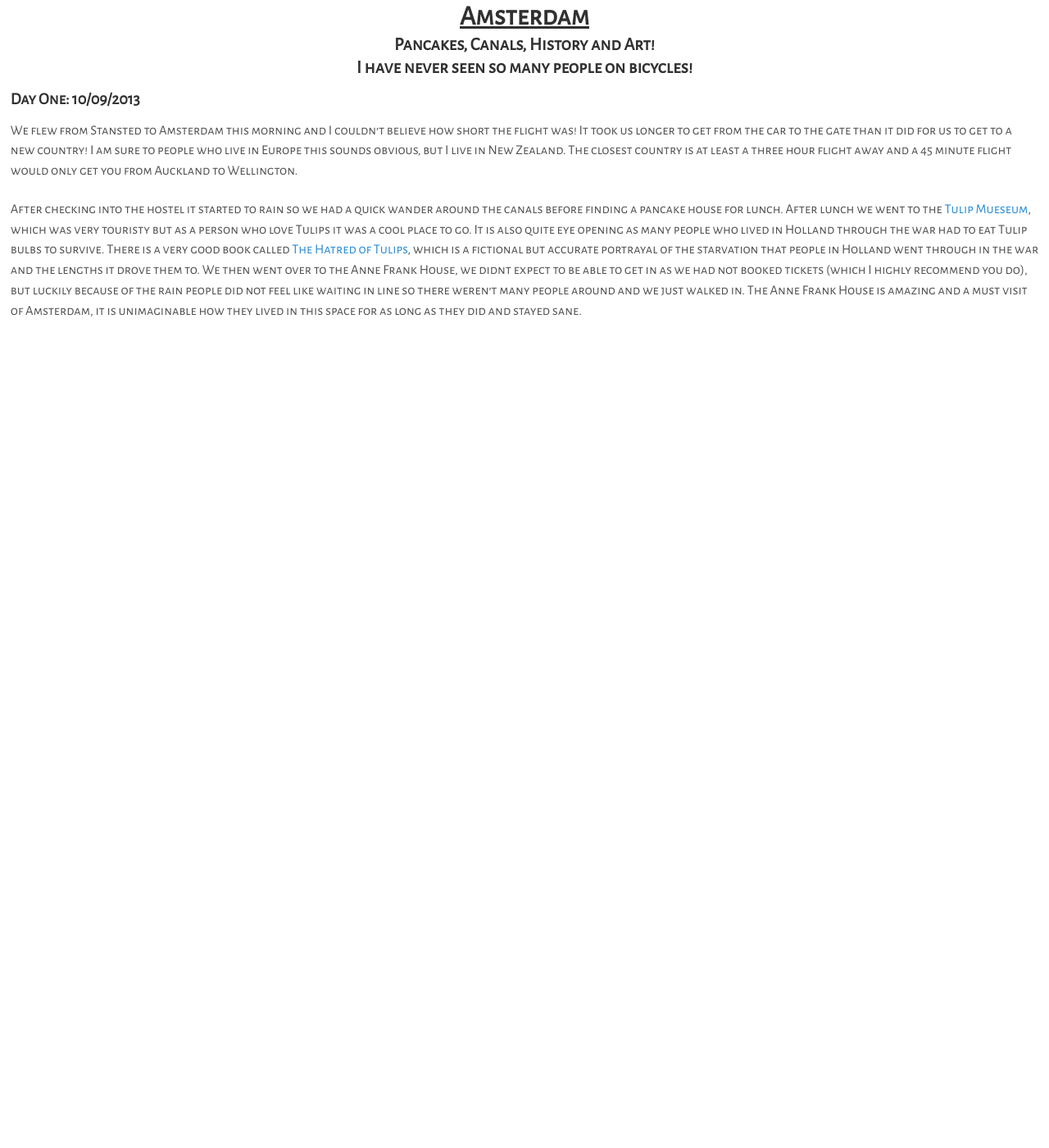
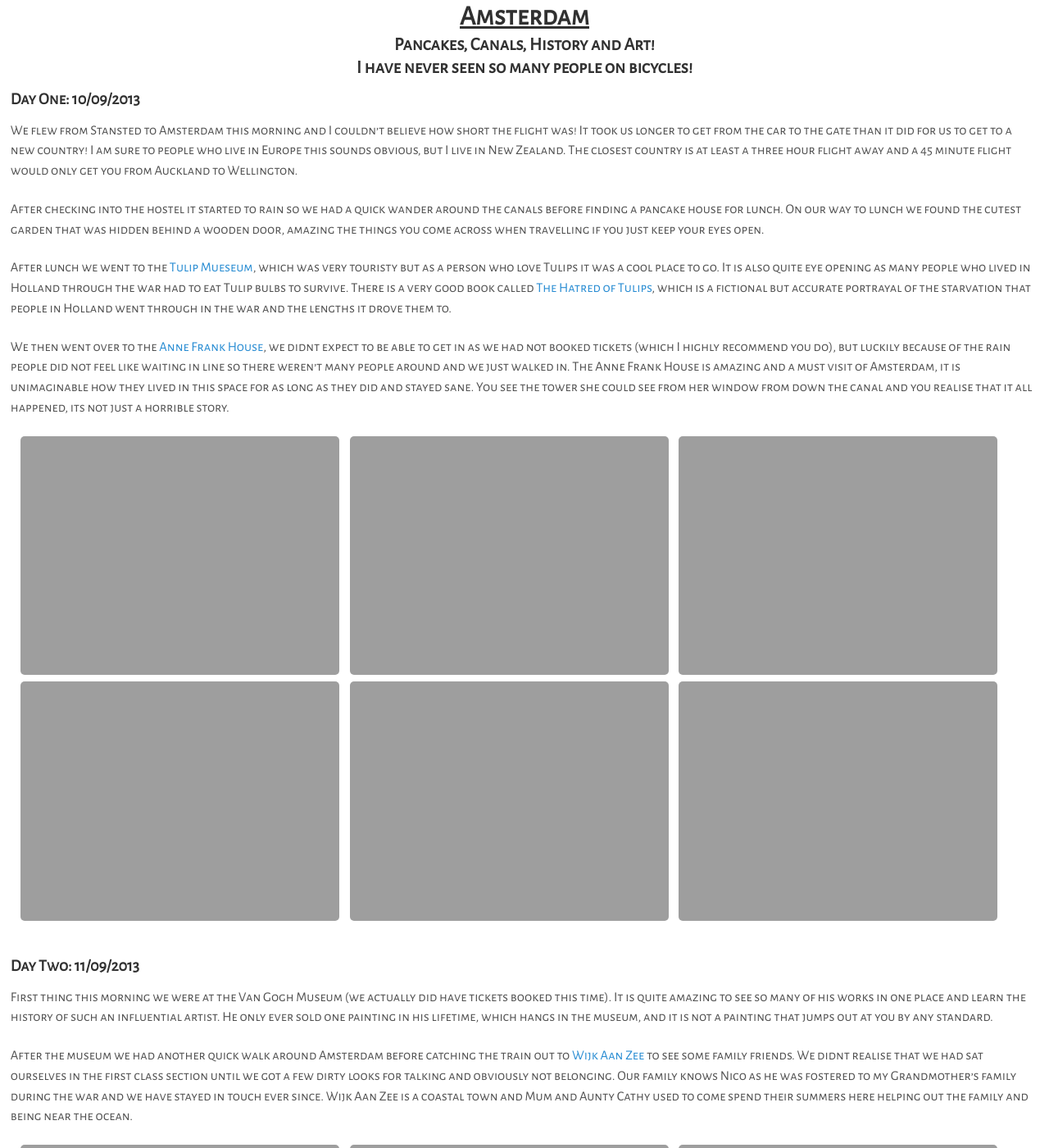
Before and after one commit to foopod/Travel-Website, a Jekyll site: the page built from _posts/2013-09-10-Amsterdam.md, in a window 1280 px wide and 1400 px high. Shown: the whole window at 82% size. Built offline with Jekyll 4.4.1, drawn with Linux system fonts in a browser that asks for light colours; some of the changed text lies outside the part shown.

Commit message:
Update 2013-09-10-Amsterdam.md

```diff
--- a/_posts/2013-09-10-Amsterdam.md
+++ b/_posts/2013-09-10-Amsterdam.md
@@ -8,7 +8,7 @@
 lng: 4.893123
 subtitle: Pancakes, Canals, History and Art!
 description: I have never seen so many people on bicycles!
-titleImage: https://adventuresofthetravellingtwins.com/Photos/2013-09-07-HarryPotter/IMG_4303.JPG
+titleImage: https://adventuresofthetravellingtwins.com/Photos/2013-09-10-Amsterdam/P1010350.JPG
 ---
 
 <h4>Day One: 10/09/2013</h4>
@@ -16,9 +16,46 @@
 We flew from Stansted to Amsterdam this morning and I couldn't believe how short the flight was! It took us longer to get from the car to the gate than it did for us to get to a new country!
 I am sure to people who live in Europe this sounds obvious, but I live in New Zealand. The closest country is at least a three hour flight away and a 45 minute flight would only get you from Auckland to Wellington.
 
-After checking into the hostel it started to rain so we had a quick wander around the canals before finding a pancake house for lunch.
+After checking into the hostel it started to rain so we had a quick wander around the canals before finding a pancake house for lunch. On our way to lunch we found the cutest garden that was hidden behind a wooden door, amazing the things you come across when travelling if you just keep your eyes open.
+
 After lunch we went to the <a target="_blank" href="http://www.amsterdamtulipmuseum.com/en/">Tulip Mueseum</a>, which was very touristy but as a person who love Tulips it was a cool place to go.
 It is also quite eye opening as many people who lived in Holland through the war had to eat Tulip bulbs to survive.
 There is a very good book called <a target="_blank" href="http://www.nytimes.com/2007/08/12/books/review/Lappin-t.html">The Hatred of Tulips</a>, which is a fictional but accurate portrayal of the starvation that people in Holland went through in the war and the lengths it drove them to.
-We then went over to the Anne Frank House, we didnt expect to be able to get in as we had not booked tickets (which I highly recommend you do), but luckily because of the rain people did not feel like waiting in line so there weren't many people around and we just walked in.
-The Anne Frank House is amazing and a must visit of Amsterdam, it is unimaginable how they lived in this space for as long as they did and stayed sane.
+
+We then went over to the <a target="_blank" href="http://www.annefrank.org/en/">Anne Frank House</a>, we didnt expect to be able to get in as we had not booked tickets (which I highly recommend you do), but luckily because of the rain people did not feel like waiting in line so there weren't many people around and we just walked in.
+The Anne Frank House is amazing and a must visit of Amsterdam, it is unimaginable how they lived in this space for as long as they did and stayed sane. You see the tower she could see from her window from down the canal and you realise that it all happened, its not just a horrible story.
+
+<img src="https://adventuresofthetravellingtwins.com/Photos/2013-09-10-Amsterdam/IMG_4340.JPG" class="image1">
+<img src="https://adventuresofthetravellingtwins.com/Photos/2013-09-10-Amsterdam/IMG_4359.JPG" class="image1">
+<img src="https://adventuresofthetravellingtwins.com/Photos/2013-09-10-Amsterdam/IMG_4384.JPG" class="image1">
+<img src="https://adventuresofthetravellingtwins.com/Photos/2013-09-10-Amsterdam/IMG_4341.JPG" class="image1">
+<img src="https://adventuresofthetravellingtwins.com/Photos/2013-09-10-Amsterdam/IMG_4345.JPG" class="image1">
+<img src="https://adventuresofthetravellingtwins.com/Photos/2013-09-10-Amsterdam/IMG_4355.JPG" class="image1">
+
+<h4>Day Two: 11/09/2013</h4>
+
+First thing this morning we were at the Van Gogh Museum (we actually did have tickets booked this time). It is quite amazing to see so many of his works in one place and learn the history of such an influential artist. He only ever sold one painting in his lifetime, which hangs in the museum, and it is not a painting that jumps out at you by any standard.
+
+After the museum we had another quick walk around Amsterdam before catching the train out to <a target="_blank" href="https://en.wikipedia.org/wiki/Wijk_aan_Zee">Wijk Aan Zee</a> to see some family friends. We didnt realise that we had sat ourselves in the first class section until we got a few dirty looks for talking and obviously not belonging. Our family knows Nico as he was fostered to my Grandmother's family during the war and we have stayed in touch ever since. Wijk Aan Zee is a coastal town and Mum and Aunty Cathy used to come spend their summers here helping out the family and being near the ocean.
+
+<img src="https://adventuresofthetravellingtwins.com/Photos/2013-09-10-Amsterdam/P1010309.JPG" class="image1">
+<img src="https://adventuresofthetravellingtwins.com/Photos/2013-09-10-Amsterdam/P1010343.JPG" class="image1">
+<img src="https://adventuresofthetravellingtwins.com/Photos/2013-09-10-Amsterdam/P1010339.JPG" class="image1">
+<img src="https://adventuresofthetravellingtwins.com/Photos/2013-09-10-Amsterdam/IMG_4394.JPG" class="image1">
+<img src="https://adventuresofthetravellingtwins.com/Photos/2013-09-10-Amsterdam/P1010302.JPG" class="image1">
+<img src="https://adventuresofthetravellingtwins.com/Photos/2013-09-10-Amsterdam/IMG_4356.JPG" class="image1">
+
+<h4>Day Three: 12/09/2013</h4>
+
+Today we did a tour around three small towns around Amsterdam; <a target="_blank" href="https://www.iamsterdam.com/en/plan-your-trip/day-trips/old-holland/smalltown-harbours/marken">Marken</a>, <a target="_blank" href="https://www.holland.com/global/tourism/destinations/more-destinations/volendam/volendam-3.htm">Volendam</a>, and <a target="_blank" href="https://www.iamsterdam.com/en/plan-your-trip/day-trips/old-holland/industrial-heritage/zaanse-schans">Zaanse Schans</a>. We went to an old fashioned clog factory, a cheese factory, caught a boat and saw some windmills. It was a very nice day out, even if Mum kept teasing us because we were falling asleep on every mode of transport.
+
+Then it was time to return to England on our extremely long flight. Can't wait to come back and see more of this beautiful flat country. Maybe make it to old Zealand some time.
+
+<img src="https://adventuresofthetravellingtwins.com/Photos/2013-09-10-Amsterdam/IMG_4449.JPG" class="image1">
+<img src="https://adventuresofthetravellingtwins.com/Photos/2013-09-10-Amsterdam/IMG_4440.JPG" class="image1">
+<img src="https://adventuresofthetravellingtwins.com/Photos/2013-09-10-Amsterdam/IMG_4446.JPG" class="image1">
+<img src="https://adventuresofthetravellingtwins.com/Photos/2013-09-10-Amsterdam/IMG_4415.JPG" class="image1">
+<img src="https://adventuresofthetravellingtwins.com/Photos/2013-09-10-Amsterdam/IMG_4419.JPG" class="image1">
+<img src="https://adventuresofthetravellingtwins.com/Photos/2013-09-10-Amsterdam/IMG_4443.JPG" class="image1">
+
+<a href="https://adventuresofthetravellingtwins.com/">Return to Home Page</a>
```
